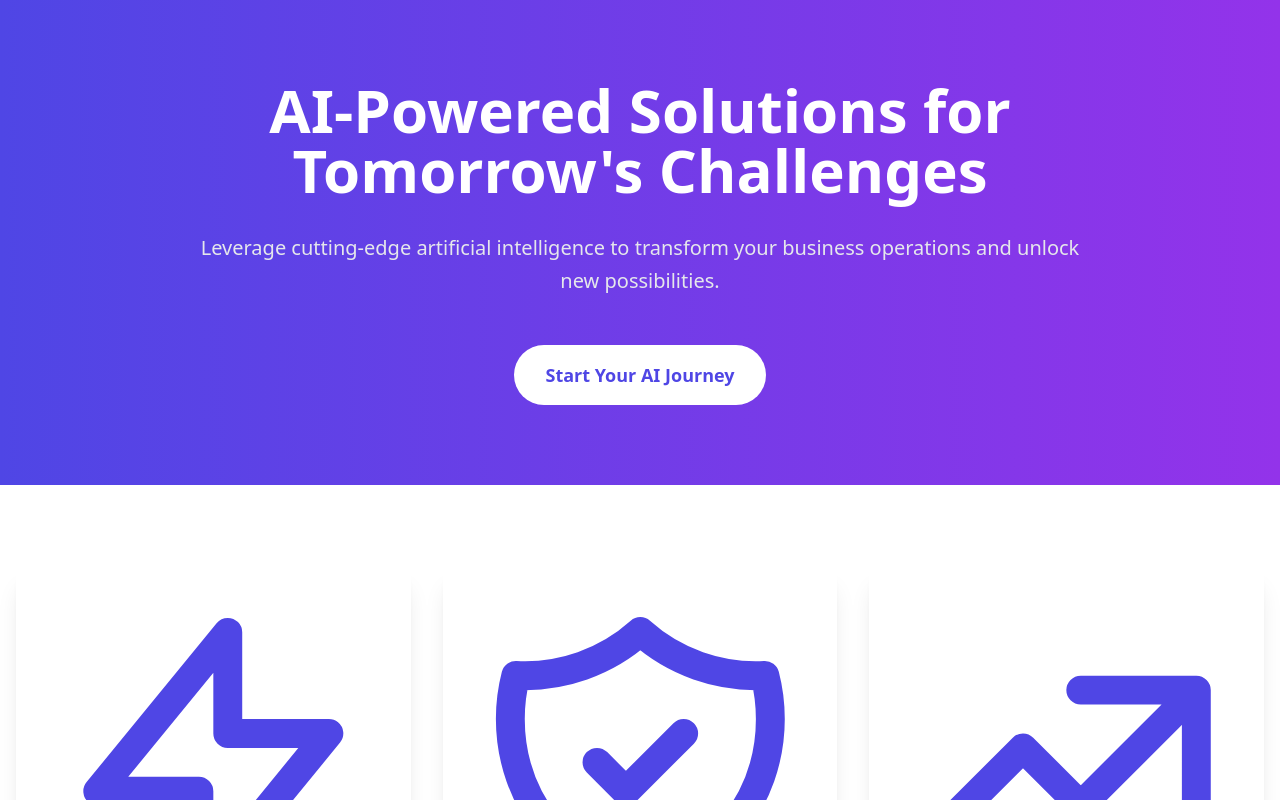
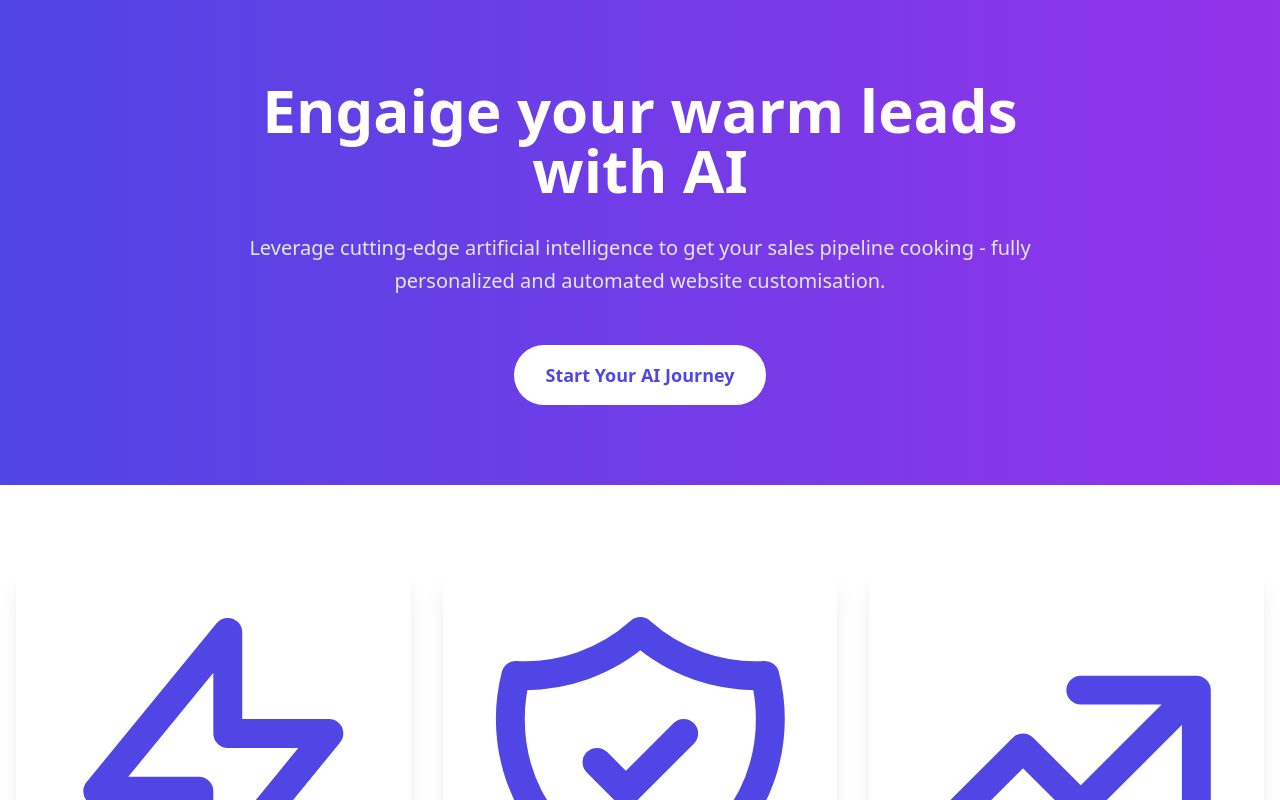
Before and after one commit to mattzcarey/engaige, a SvelteKit app: page / in a window 1280 px wide. Shown: the top 800 px of the page. Built offline with nearby package versions, Linux system fonts and the light colour scheme; no server answers; the database is empty.

Commit message:
better default hero

```diff
--- a/src/routes/+page.svelte
+++ b/src/routes/+page.svelte
@@ -3,9 +3,9 @@
   import { onMount } from "svelte";
   import { page } from "$app/stores";
 
-  let hero = "AI-Powered Solutions for Tomorrow's Challenges";
+  let hero = "Engaige your warm leads with AI";
   let description =
-    "Leverage cutting-edge artificial intelligence to transform your business operations and unlock new possibilities.";
+    "Leverage cutting-edge artificial intelligence to get your sales pipeline cooking - fully personalized and automated website customisation.";
   let cta = "Start Your AI Journey";
   const demoIcon1 = `<svg xmlns="http://www.w3.org/2000/svg" fill="none" viewBox="0 0 24 24" stroke="currentColor">
     <path stroke-linecap="round" stroke-linejoin="round" stroke-width="2" d="M13 10V3L4 14h7v7l9-11h-7z" />
```
